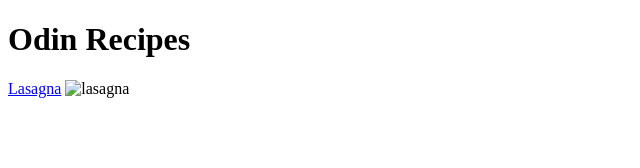
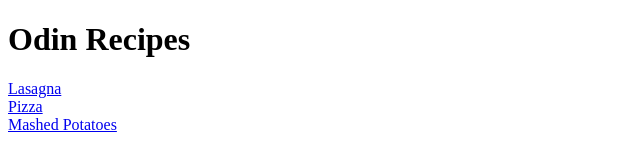
Before and after one commit to Labraedoor/odin-recipes, a plain HTML site: page index.html in a window 1280 px wide. Shown: the whole page, without its empty margins (0-640 px from the left). Drawn offline with Linux system fonts and the light colour scheme.

Commit message:
Added pizza and mashed potatoe links

```diff
--- a/index.html
+++ b/index.html
@@ -7,7 +7,9 @@
 </head>
 <body>
     <h1>Odin Recipes</h1>
-    <a href="./recipes/lasagna.html">Lasagna</a>
-    <img src="lasagna.webp" alt="lasagna">
+    <a href="./recipes/lasagna.html">Lasagna</a><br>
+    <a href="./recipes/pizza.html">Pizza</a><br>
+    <a href="./recipes/mashedpotatoes.html">Mashed Potatoes</a>
+
 </body>
 </html>
```
